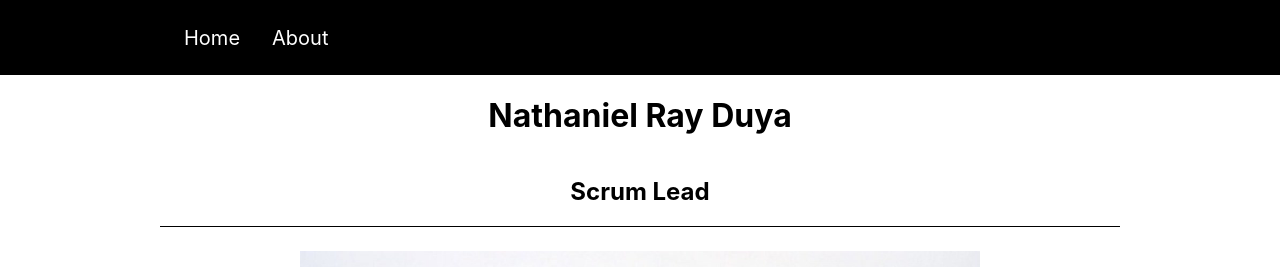
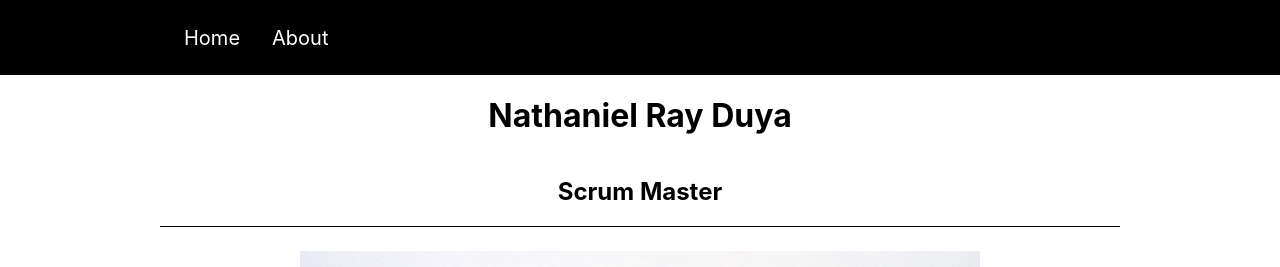
Before and after one commit to swu465/MyJams, a Next.js app in the folder application/client/: page /about/nathaniel in a window 1280 px wide. Shown: the top 267 px of the page. Built offline with nearby package versions, Linux system fonts and the light colour scheme.

Commit message:
Fixed to scrum master

```diff
--- a/application/client/pages/about/nathaniel.jsx
+++ b/application/client/pages/about/nathaniel.jsx
@@ -11,7 +11,7 @@ export default function Nathaniel(){
             </Head>
             <div className={styles.header}>
                 <h1>Nathaniel Ray Duya</h1>
-                <h2>Scrum Lead</h2>
+                <h2>Scrum Master</h2>
             </div>
             <div className={styles.container}>
                 <div>
```
